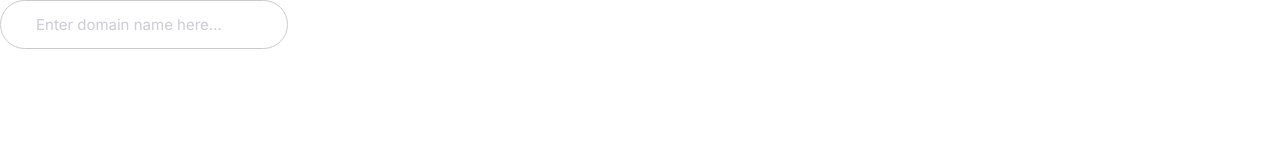
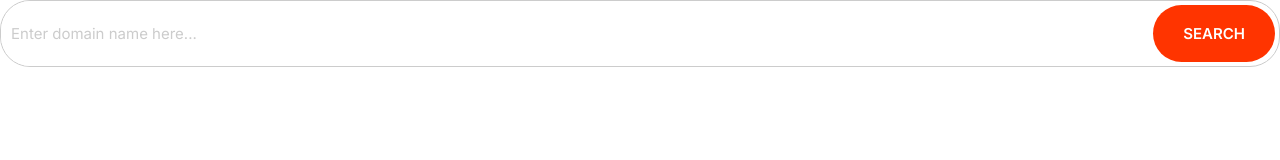
Before and after one commit to LenardLn/moshify, a plain HTML site: page index.html in a window 1280 px wide. Drawn offline with Linux system fonts and the light colour scheme.

Commit message:
Making input groups ( combine input field+button)

```diff
--- a/css/styles.css
+++ b/css/styles.css
@@ -4,6 +4,8 @@
     --color-accent: #ff3400;
     --color-headings: #1b0760;
     --color-body: #918ca4;
+    --color-border: #ccc;
+    --border-radius: 30px
 }
 
 *, *::after, *::before {
@@ -245,8 +247,8 @@
 /* Inputs */
 
 .input {
-    border-radius: 30px;
-    border: 1px solid #ccc;
+    border-radius: var(--border-radius);
+    border: 1px solid var(--color-border);
     color: var(--color-headings);
     font-size: 2rem;
     outline: 0;
@@ -254,7 +256,24 @@
 }
 
 ::placeholder {
-    color: #cdcbd7;
+    color: var(--color-border);
+}
+
+.input-group {
+    border: 1px solid #ccc;
+    border-radius: var(--border-radius);
+    display: flex;
+
+}
+
+.input-group .input {
+    border: 0;
+    flex-grow: 1;
+    padding: 1.5rem 1rem;
+}
+
+.input-group .btn {
+    margin: 4px;
 }
 
 @media screen and (min-width: 1024px) {
--- a/index.html
+++ b/index.html
@@ -14,6 +14,14 @@
     <link rel="stylesheet" href="css/styles.css" />
   </head>
   <body>
-   <input type="text" class="input" placeholder="Enter domain name here...">
+    <div class="input-group">
+
+      <input
+        type="text"
+        class="input"
+        placeholder="Enter domain name here..."
+      />
+      <button class="btn btn--accent">Search</button>
+    </div>
   </body>
 </html>
```
Also changed, not shown: input_groups.html (added, +9 -0 lines).
